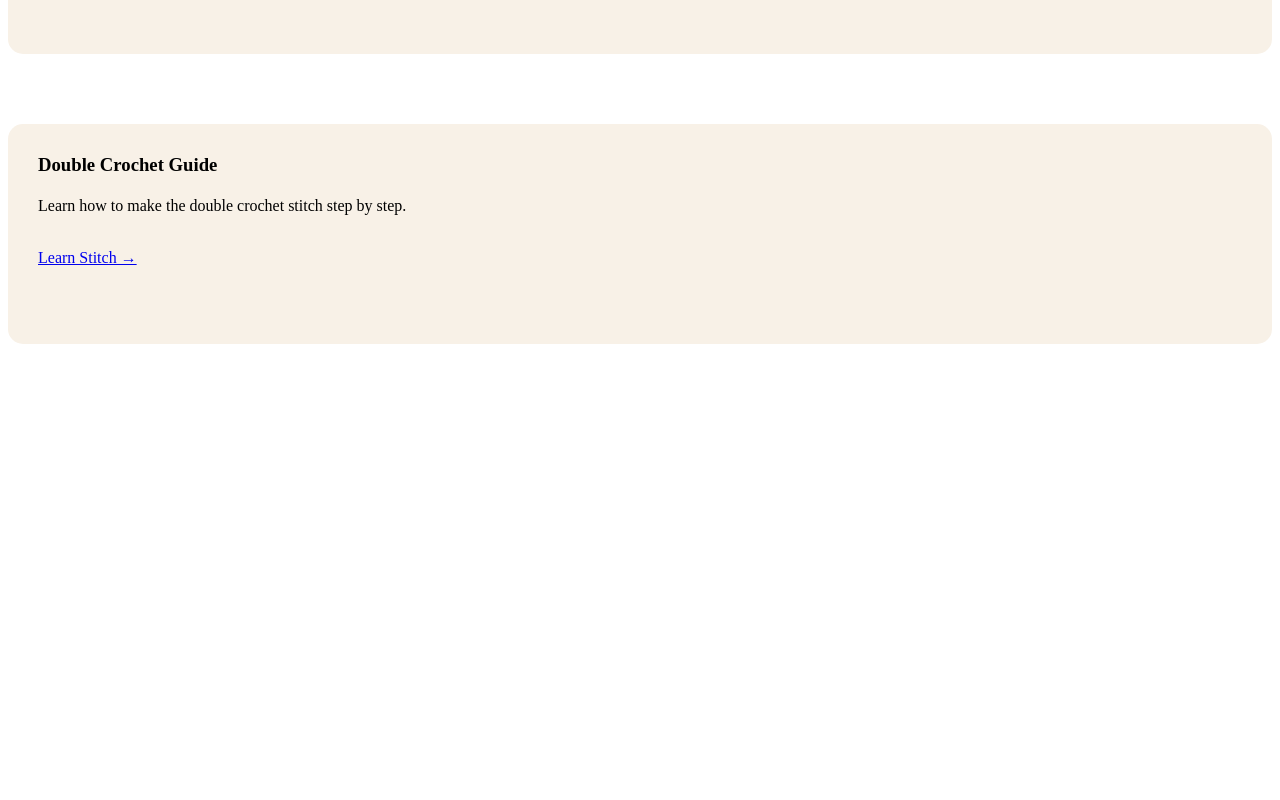
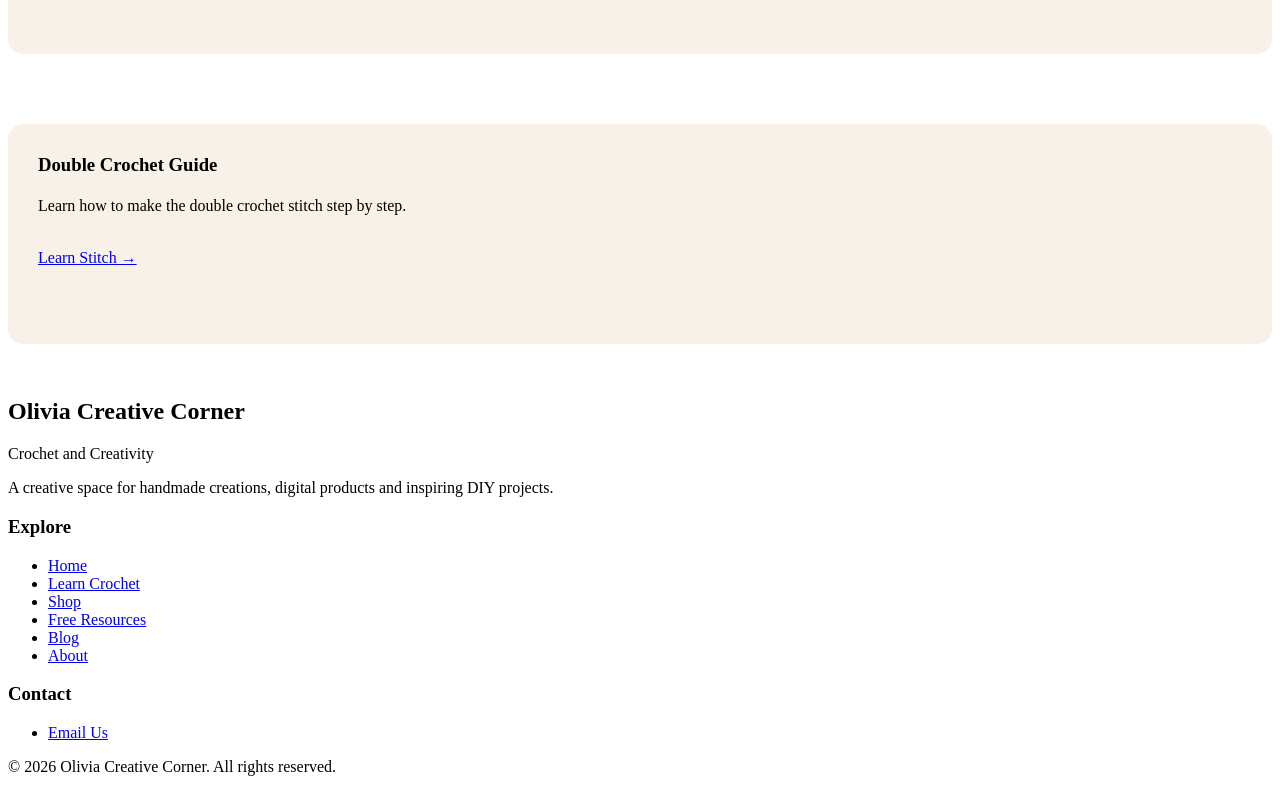
Before and after one commit to Testimony17/Olivia-creative-corner, a plain HTML site: page free.html in a window 1280 px wide. Shown: the part 1848-2648 px from the top of the page. Before the commit the page ends 2200 px from the top, so only its background shows below. Drawn offline with Linux system fonts and the light colour scheme.

Commit message:
Add footer with brand info and contact links
Added footer section with brand information, links, and copyright.

```diff
--- a/free.html
+++ b/free.html
@@ -70,3 +70,56 @@
         <p>Learn how to make the double crochet stitch step by step.</p>
         <a href="double crochet.html">Learn Stitch →</a>
     </div>
+<footer class="site-footer">
+  <div class="footer-container">
+
+    <!-- BRAND INFORMATION -->
+    <div class="footer-brand">
+      <h2>Olivia Creative Corner</h2>
+      <div class="tagline">Crochet and Creativity</div>
+      <p>
+        A creative space for handmade creations,
+        digital products and inspiring DIY projects.
+      </p>
+    </div>
+
+    <!-- FOOTER LINKS -->
+    <div class="footer-links">
+
+      <div>
+        <h3>Explore</h3>
+        <ul>
+          <li><a href="index.html">Home</a></li>
+          <li><a href="learn.html">Learn Crochet</a></li>
+          <li><a href="shop.html">Shop</a></li>
+          <li><a href="free.html">Free Resources</a></li>
+          <li><a href="blog.html">Blog</a></li>
+          <li><a href="me.html">About</a></li>
+        </ul>
+      </div>
+
+      <div>
+        <h3>Contact</h3>
+        <ul>
+          <li>
+            <a href="mailto:hello.oliviacreativecorner@gmail.com">
+              Email Us
+            </a>
+          </li>
+        </ul>
+      </div>
+
+    </div>
+
+    <!-- COPYRIGHT -->
+    <div class="footer-bottom">
+      <p>
+        &copy; 2026 Olivia Creative Corner.
+        All rights reserved.
+      </p>
+    </div>
+
+  </div>
+</footer>
+
+</body>
```
